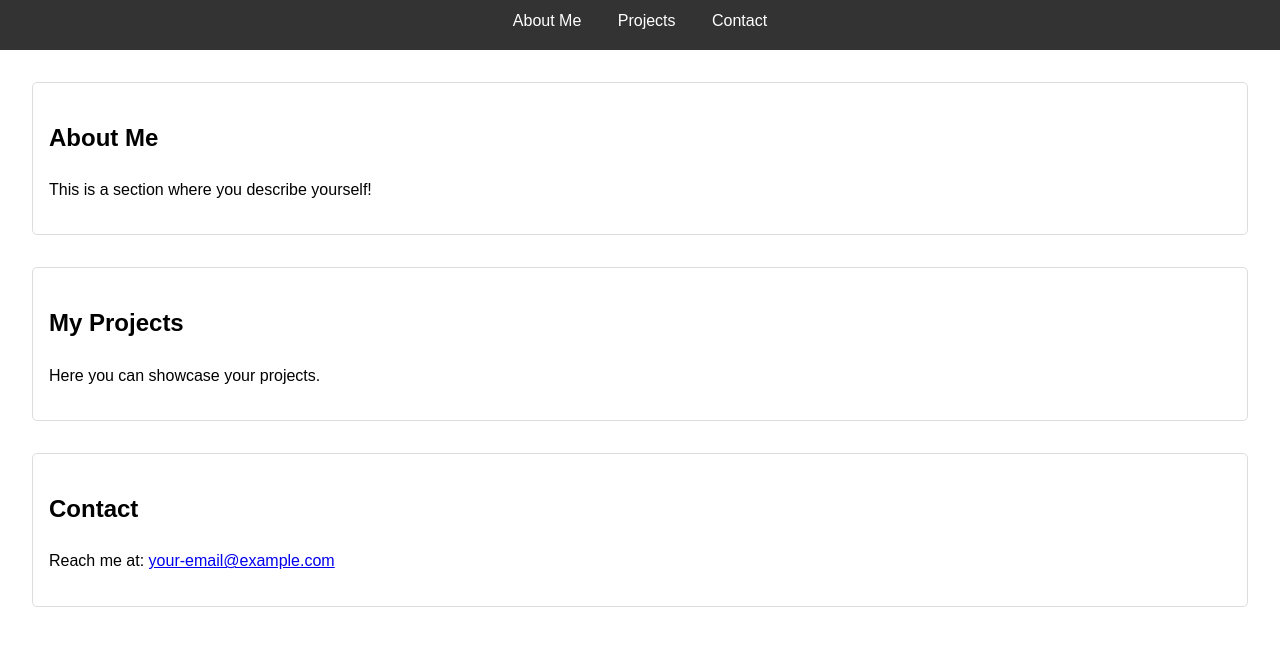
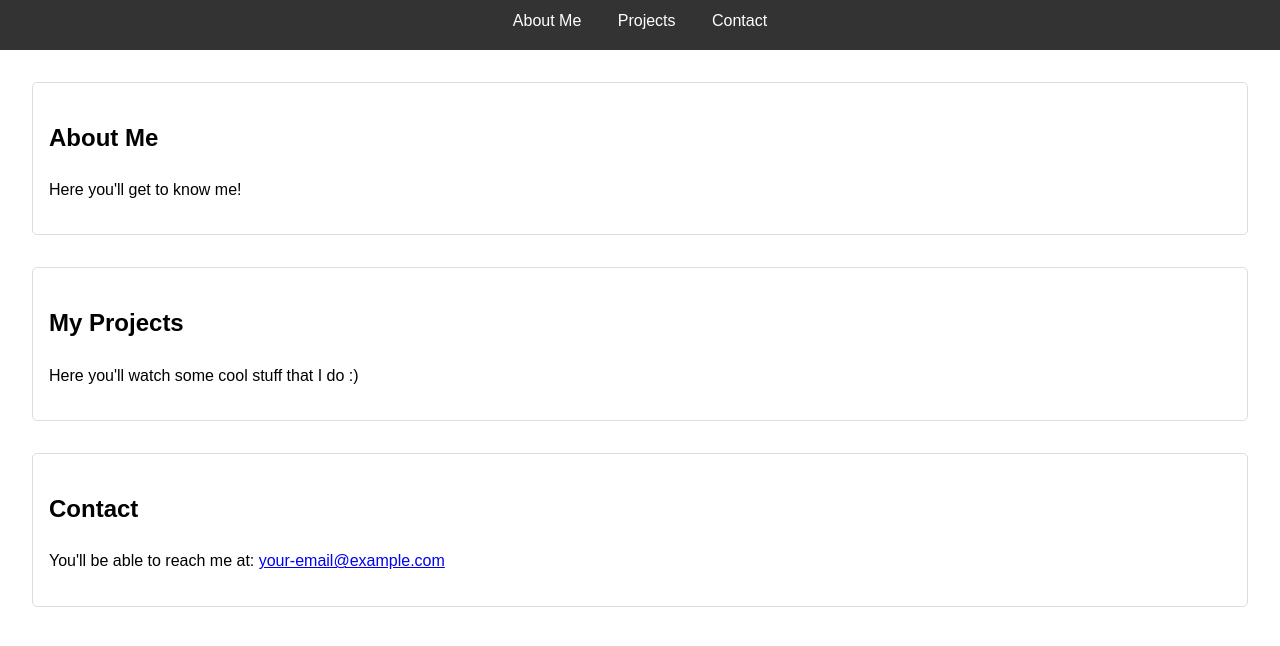
Before and after one commit to aorlandodx/aorlandodx.github.io, a plain HTML site: page index.html in a window 1280 px wide. Shown: the part 102-748 px from the top of the page. Drawn offline with Linux system fonts and the light colour scheme.

Commit message:
initialize data

```diff
--- a/index.html
+++ b/index.html
@@ -3,7 +3,7 @@
 <head>
     <meta charset="UTF-8">
     <meta name="viewport" content="width=device-width, initial-scale=1.0">
-    <title>My Portfolio</title>
+    <title>My Portfolio (in construction)</title>
     <link rel="stylesheet" href="styles.css">
 </head>
 <body>
@@ -17,15 +17,15 @@
     </header>
     <section id="about">
         <h2>About Me</h2>
-        <p>This is a section where you describe yourself!</p>
+        <p>Here you'll get to know me!</p>
     </section>
     <section id="projects">
         <h2>My Projects</h2>
-        <p>Here you can showcase your projects.</p>
+        <p>Here you'll watch some cool stuff that I do :)</p>
     </section>
     <section id="contact">
         <h2>Contact</h2>
-        <p>Reach me at: <a href="mailto:your-email@example.com">your-email@example.com</a></p>
+        <p>You'll be able to reach me at: <a href="mailto:your-email@example.com">your-email@example.com</a></p>
     </section>
 </body>
 </html>
```
Also changed, not shown: 1 other file.
